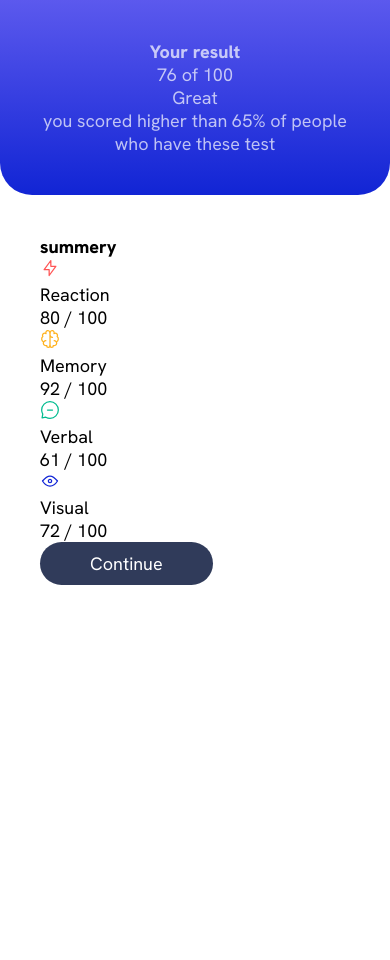
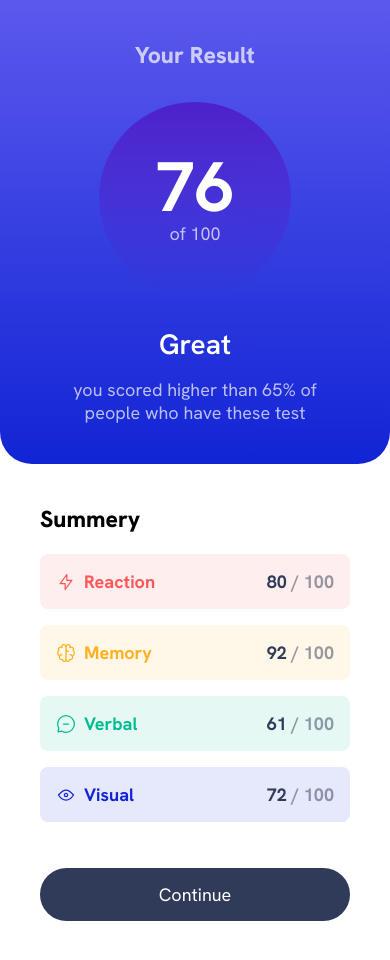
Before and after one commit to keegankartel/frontend-mentor-project-result_summer-, a plain HTML site: page index.html in a window 390 px wide. Before the commit the page ends 844 px from the top, so only its background shows below. Drawn offline with Linux system fonts and the light colour scheme.

Commit message:
Added colors and added border and font styles...  added resposive feature using media query for mobile devices

```diff
--- a/index.css
+++ b/index.css
@@ -1,6 +1,13 @@
 *,*::before,*::after{
   box-sizing: border-box;
 
+}
+:root{
+  --font-size: 70px;
+  --clr-accent-1: hsl(0, 100%, 67%,.1);
+  --clr-accent-2: hsl(39, 100%, 56%,.1);
+  --clr-accent-3: hsl(166, 100%, 37%,.1);
+  --clr-accent-4: hsl(234, 85%, 45%,.1);
 }
 *{
   margin:0;
@@ -27,16 +34,18 @@ body{
 }
 .section-title{
   font-weight: 800;
+  font-size: 23px ;
 
 
 }
 button{
-  padding: 10px 50px;
+  padding: 15px 100px;
   border-radius: 100px;
   border:none;
   background-color: hsl(224, 30%, 27%);
   color: hsl(0, 0%, 100%);
   cursor: pointer;
+  margin-top: 30px;
   transition: background-color .20s;
 }
 button:hover{
@@ -47,6 +56,7 @@ button:hover{
   display: grid;
   max-width: 46rem;
   --border-radius: 2rem;
+
 }
 @media (min-width: 600px) {
   .result-body{
@@ -59,6 +69,8 @@ button:hover{
 }
 .result-score{
   text-align: center;
+  padding:
+    var(--padding) calc(var(--padding) * 1.5);
   background:linear-gradient(to bottom, hsl(241, 81%, 64%),hsl(234, 85%, 45%));
   border-radius: 0 0 2rem 2rem;
   color:hsl(0, 0%, 100%, .7) ;
@@ -69,6 +81,100 @@ button:hover{
     border-radius: var(--border-radius);
 }
   }
-.result-summery,.result-score{
+.result-summery{
   padding: var(--padding);
+
 }
+.grid-flow{
+  display: grid;
+  gap: 1rem;
+  align-content: start;
+
+
+}
+.grid-flow[data-spacing="large"]{
+  gap: 2rem;
+}
+
+.grid-flow[scoretiles="margin"]{
+  margin-top: 20px;
+}
+.containerscore{
+  display: grid;
+  place-content: center;
+  width: 12rem;
+  border-radius: 50%;
+  aspect-ratio: 1/1;
+  margin-inline: auto;
+  background:linear-gradient( hsla(256, 72%, 46%, 1), hsla(241, 72%, 46%, 0));
+}
+.containerscore span{
+  display: block;
+  font-size: var(--font-size);
+  font-weight: bold;
+  line-height: 1;
+  color: white;
+
+}
+.rank{
+  font-weight: 600;
+  font-size:28px;
+  color: white;
+}
+.summery-items{
+  display: flex;
+  justify-content: space-between;
+  align-items: center;
+  padding: 1rem;
+  background-color: (var(--item-color));
+  border-radius: .5rem;
+}
+.flex-group{
+  display: flex;
+  gap: .5rem;
+  align-items: center;
+  flex-wrap: wrap;
+
+}
+.summery-items[data-item-type="accent-1"]{
+ background-color: var(--clr-accent-1);
+}
+.summery-items[data-item-type="accent-2"]{
+  background-color: var(--clr-accent-2);
+ }
+ .summery-items[data-item-type="accent-3"]{
+  background-color: var(--clr-accent-3);
+ }
+ .summery-items[data-item-type="accent-4"]{
+  background-color: var(--clr-accent-4);
+ }
+
+.summery-item-name{
+font-weight: 700;
+
+}
+.summery-item-name[font="color1"]{
+  color: hsl(0, 100%, 67%);
+}
+
+.summery-item-name[font="color2"]{
+  color: hsl(39, 100%, 56%);
+
+}
+
+.summery-item-name[font="color3"]{
+  color: hsl(166, 100%, 37%);
+}
+
+.summery-item-name[font="color4"]{
+  color: hsl(234, 85%, 45%) ;
+}
+
+.summery-score span {
+  color: hsl(224, 30%, 27%);
+}
+
+.summery-score {
+  font-weight: bold;
+  color: hsl(224, 30%, 27% ,.5);
+}
--- a/index.html
+++ b/index.html
@@ -12,10 +12,12 @@
 
     <div class="result-body">
       <div class="result-score grid-flow" data-spacing="large">
-        <h1 class="section-title">Your result</h1>
+        <h1 class="section-title">Your Result</h1>
 
-        <p>
-          <span>76</span> of 100</p>
+          <p class="containerscore">
+            <span>76</span> of 100</p>
+
+
 
           <div class="grid-flow">
             <p class="rank">Great</p>
@@ -27,56 +29,67 @@
 
       <div class="result-summery">
         <h2 class="section-title">
-          summery
+          Summery
         </h2>
-
-        <div class="summery-items">
-
-          <div class="flex-group">
+        <div class="grid-flow" scoretiles="margin">
+        <div class="summery-items" data-item-type="accent-1" >
+          <div class="flex-group" >
             <svg xmlns="http://www.w3.org/2000/svg" width="20" height="20" fill="none" viewBox="0 0 20 20"><path stroke="#F55" stroke-linecap="round" stroke-linejoin="round" stroke-width="1.25" d="M10.833 8.333V2.5l-6.666 9.167h5V17.5l6.666-9.167h-5Z"/></svg>
-            <h3 class="summery-item-name">
+            <h3 class="summery-item-name" font="color1">
               Reaction
             </h3>
+          </div>
             <P class="summery-score">
               <span>80</span> / 100
             </P>
-          </div>
 
+        </div>
+
+        <div class="summery-items" data-item-type="accent-2" >
           <div class="flex-group">
             <svg xmlns="http://www.w3.org/2000/svg" width="20" height="20" fill="none" viewBox="0 0 20 20"><path stroke="#FFB21E" stroke-linecap="round" stroke-linejoin="round" stroke-width="1.25" d="M5.833 11.667a2.5 2.5 0 1 0 .834 4.858"/><path stroke="#FFB21E" stroke-linecap="round" stroke-linejoin="round" stroke-width="1.25" d="M3.553 13.004a3.333 3.333 0 0 1-.728-5.53m.025-.067a2.083 2.083 0 0 1 2.983-2.824m.199.054A2.083 2.083 0 1 1 10 3.75v12.917a1.667 1.667 0 0 1-3.333 0M10 5.833a2.5 2.5 0 0 0 2.5 2.5m1.667 3.334a2.5 2.5 0 1 1-.834 4.858"/><path stroke="#FFB21E" stroke-linecap="round" stroke-linejoin="round" stroke-width="1.25" d="M16.447 13.004a3.334 3.334 0 0 0 .728-5.53m-.025-.067a2.083 2.083 0 0 0-2.983-2.824M10 3.75a2.085 2.085 0 0 1 2.538-2.033 2.084 2.084 0 0 1 1.43 2.92m-.635 12.03a1.667 1.667 0 0 1-3.333 0"/></svg>
-            <h3 class="summery-item-name">
+            <h3 class="summery-item-name" font="color2">
               Memory
             </h3>
+          </div>
             <P class="summery-score">
               <span>92</span> / 100
             </P>
-          </div>
 
+        </div>
+
+        <div class="summery-items" data-item-type="accent-3" >
           <div class="flex-group">
             <svg xmlns="http://www.w3.org/2000/svg" width="20" height="20" fill="none" viewBox="0 0 20 20"><path stroke="#00BB8F" stroke-linecap="round" stroke-linejoin="round" stroke-width="1.25" d="M7.5 10h5M10 18.333A8.333 8.333 0 1 0 1.667 10c0 1.518.406 2.942 1.115 4.167l-.699 3.75 3.75-.699A8.295 8.295 0 0 0 10 18.333Z"/></svg>
-            <h3 class="summery-item-name">
+            <h3 class="summery-item-name" font="color3">
               Verbal
             </h3>
+          </div>
             <P class="summery-score">
               <span>61</span> / 100
             </P>
-          </div>
 
+        </div>
+
+        <div class="summery-items" data-item-type="accent-4" >
           <div class="flex-group">
             <svg xmlns="http://www.w3.org/2000/svg" width="20" height="20" fill="none" viewBox="0 0 20 20"><path stroke="#1125D6" stroke-linecap="round" stroke-linejoin="round" stroke-width="1.25" d="M10 11.667a1.667 1.667 0 1 0 0-3.334 1.667 1.667 0 0 0 0 3.334Z"/><path stroke="#1125D6" stroke-linecap="round" stroke-linejoin="round" stroke-width="1.25" d="M17.5 10c-1.574 2.492-4.402 5-7.5 5s-5.926-2.508-7.5-5C4.416 7.632 6.66 5 10 5s5.584 2.632 7.5 5Z"/></svg>
-            <h3 class="summery-item-name">
+            <h3 class="summery-item-name" font="color4">
               Visual
             </h3>
+          </div>
             <P class="summery-score">
               <span>72</span> / 100
             </P>
-          </div>
 
         </div>
 
         <button> Continue </button>
+        </div>
+        </div>
+
       </div>
-    </div>
+
 
   </main>
 </body>
```
Also changed, not shown: 1 other file.
